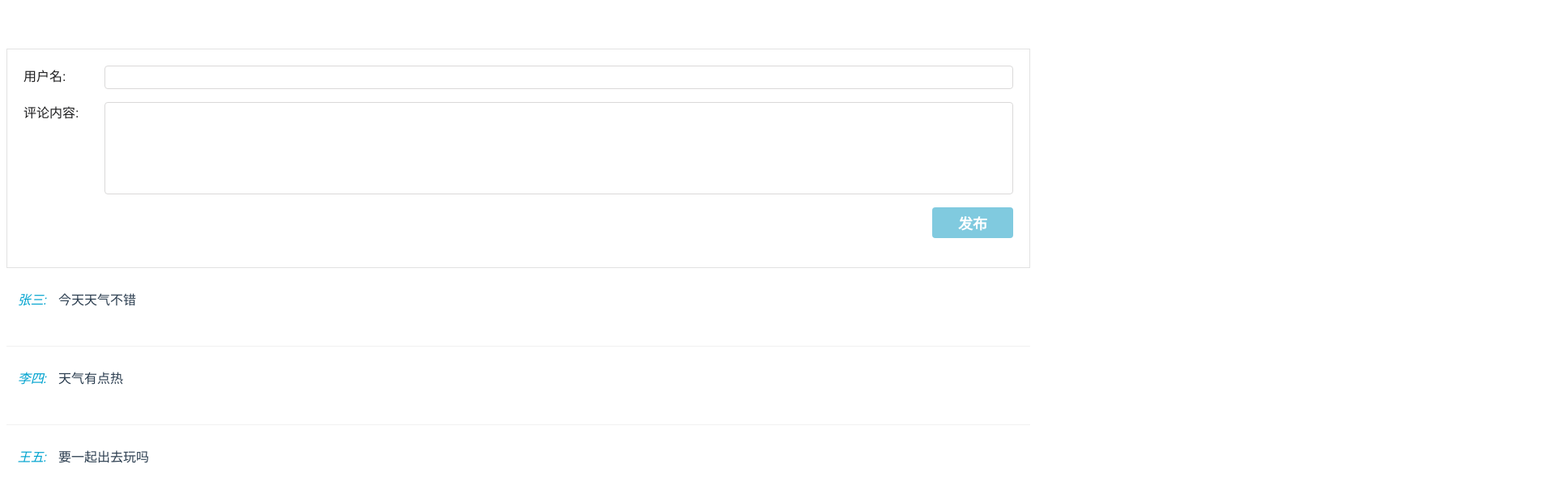
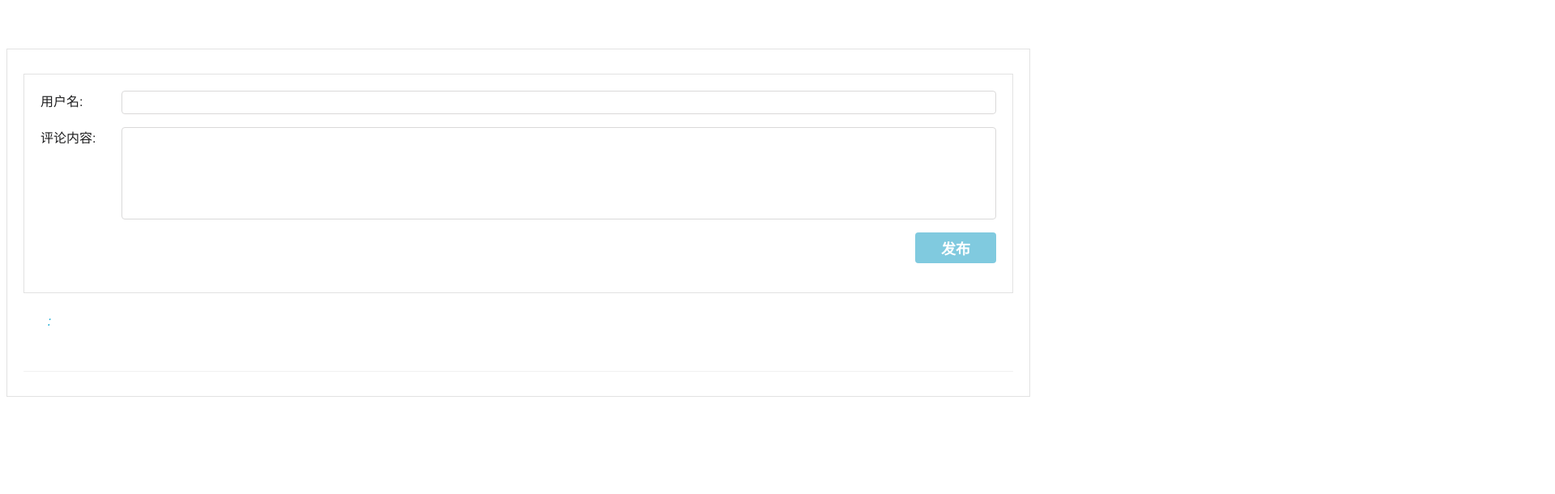
Before and after one commit to WangXiaoyugg/vue3-comment-demo, a Vue app: page / in a window 1280 px wide. Both pictures are taken after a click on the button "发布". Shown: the top 610 px of the page at 81% size, 1920 px wide, since content can reach past the window. Built offline with nearby package versions, Linux system fonts and the light colour scheme.

Commit message:
自定义帖子

```diff
--- a/src/components/CommentApp.vue
+++ b/src/components/CommentApp.vue
@@ -1,11 +1,14 @@
 <template>
-  <CommentInput @comment-info="receiveInfo"></CommentInput>
-  <CommentList></CommentList>
+  <div class="comment-app">
+    <CommentInput @comment-info="receiveInfo"></CommentInput>
+    <CommentList :comment-list="commentList"></CommentList>
+  </div>
 </template>
 
 <script>
 import CommentInput from "./CommentInput";
 import CommentList from "./CommentList";
+import { ref } from "vue";
 export default {
   name: "CommentApp",
   components: {
@@ -13,14 +16,25 @@ export default {
     CommentList
   },
   setup() {
+    const commentList = ref([]);
     const receiveInfo = info => {
-      console.log(info);
+      commentList.value.push(info);
     };
     return {
-      receiveInfo
+      receiveInfo,
+      commentList
     };
   }
 };
 </script>
 
-<style lang="less" scoped></style>
+<style lang="less" scoped>
+.comment-app {
+  min-width: 560px;
+  margin: 10px auto;
+  font-size: 16px;
+  background: #fff;
+  border: 1px solid rgba(219, 219, 219, 0.8);
+  padding: 20px;
+}
+</style>
--- a/src/components/CommentList.vue
+++ b/src/components/CommentList.vue
@@ -1,26 +1,24 @@
 <template>
-  <div v-for="(comment, index) in comments" :key="index" class="comment-list">
+  <div v-for="(comment, index) in commentList" :key="index" class="comment-list">
     <CommentItem :comment="comment"></CommentItem>
   </div>
 </template>
 
 <script>
 import CommentItem from "./CommentItem";
-import { ref } from "vue";
 export default {
   name: "CommentList",
+  props: {
+    commentList: {
+      type: Array,
+      default: () => []
+    }
+  },
   components: {
     CommentItem
   },
   setup() {
-    const comments = ref([
-      { username: "张三", content: "今天天气不错" },
-      { username: "李四", content: "天气有点热" },
-      { username: "王五", content: "要一起出去玩吗" }
-    ]);
-    return {
-      comments
-    };
+    return {};
   }
 };
 </script>
```
